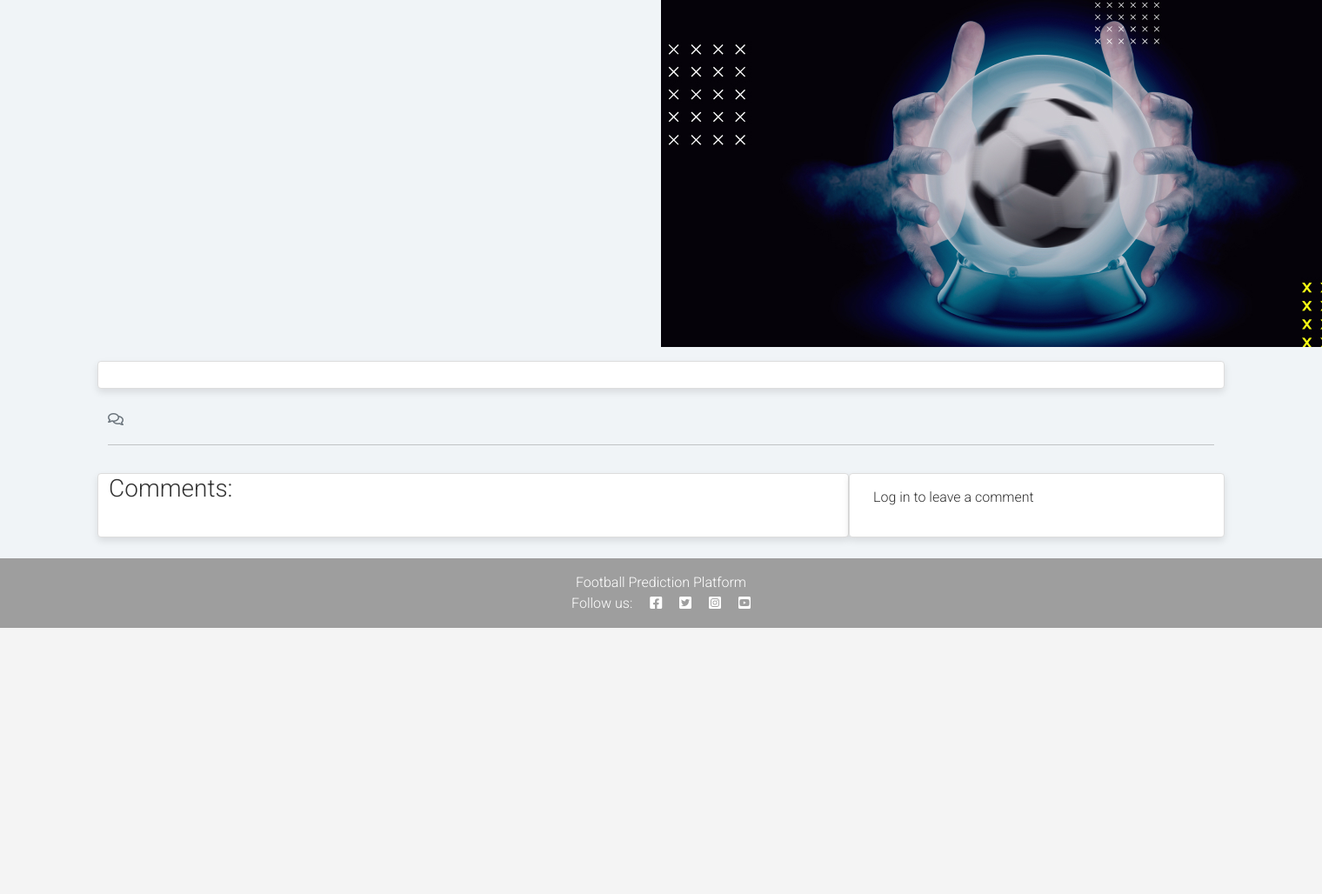
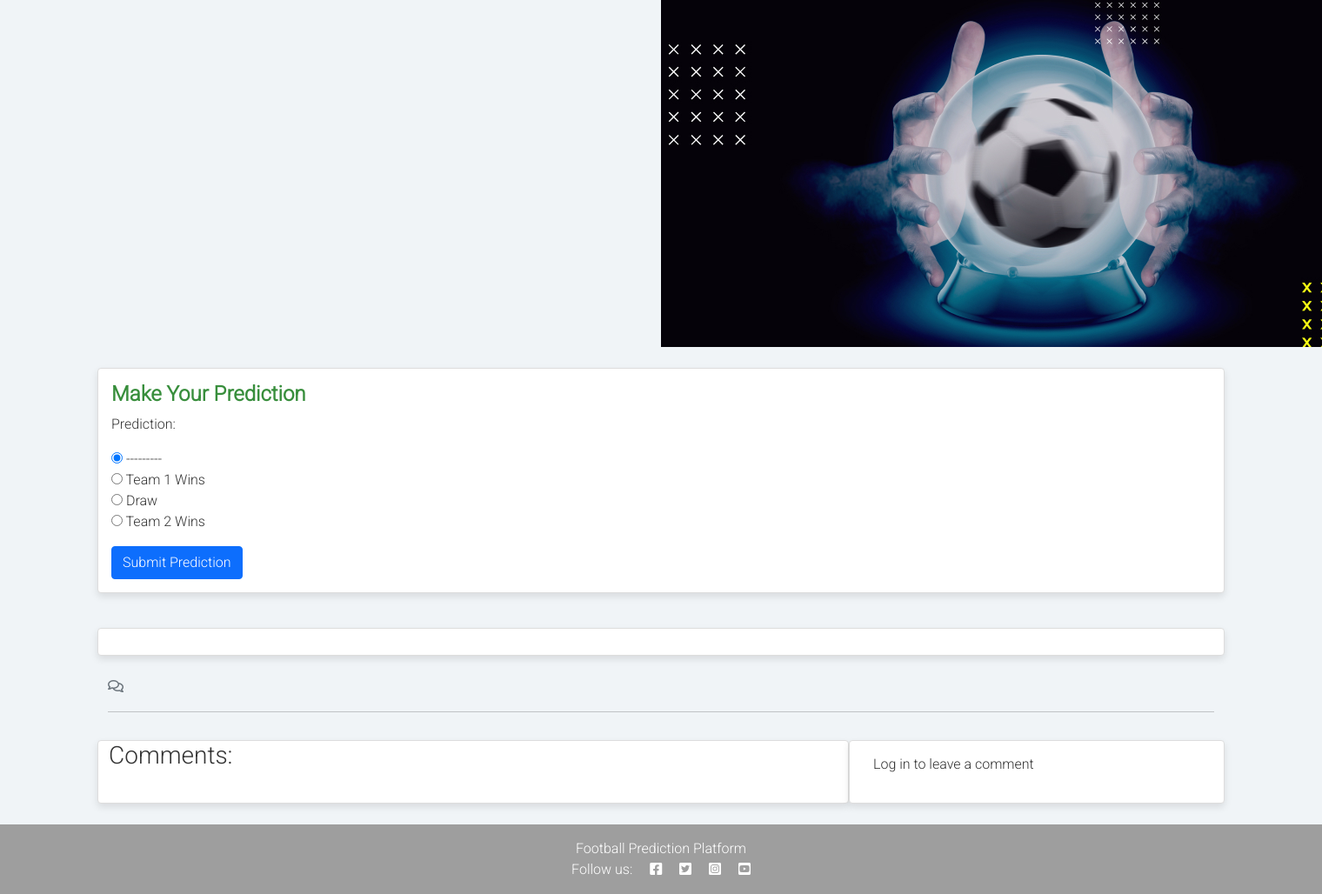
Before and after one commit to slucaci/Football-prediction-project4, a Django app: template predictions/templates/predictions/event_detail.html in a window 1520 px wide; the page is wider, and only the part inside the window is pictured. Shown: the part 145-1173 px from the top of that part at 87% size. Before the commit the page ends 867 px from the top of that part, so only its background shows below. Run offline with Django 4.2, Linux system fonts and the light colour scheme; the template is opened without the code that fills it: values that come from a table or form of the project are taken from there, others are empty; some libraries are stand-ins or nearby versions.

Commit message:
Created prediction model. The user can predict just one time on each event

```diff
--- a/predictions/forms.py
+++ b/predictions/forms.py
@@ -1,7 +1,17 @@
 from django import forms
 from .models import Comment
+from .models import Prediction
 
 class CommentForm(forms.ModelForm):
     class Meta:
         model = Comment
         fields = ('name', 'email', 'body')
+
+
+class PredictionForm(forms.ModelForm):
+    class Meta:
+        model = Prediction
+        fields = ['prediction']
+        widgets = {
+            'prediction': forms.RadioSelect
+        }
--- a/predictions/models.py
+++ b/predictions/models.py
@@ -43,3 +43,22 @@ class Comment(models.Model):
 
     def __str__(self):
         return f"Comment {self.body} by {self.author}"
+
+
+class Prediction(models.Model):
+    PREDICTION_CHOICES = (
+        ('X1', 'Team 1 Wins'),
+        ('DRAW', 'Draw'),
+        ('X2', 'Team 2 Wins'),
+    )
+
+    event = models.ForeignKey(Event, on_delete=models.CASCADE, related_name="predictions")
+    user = models.ForeignKey(User, on_delete=models.CASCADE)
+    prediction = models.CharField(max_length=4, choices=PREDICTION_CHOICES)
+    created_on = models.DateTimeField(auto_now_add=True)
+
+    class Meta:
+        unique_together = ('event', 'user')
+
+    def __str__(self):
+        return f"{self.user.username} predicted {self.get_prediction_display()} for {self.event.title}"
--- a/predictions/templates/predictions/event_detail.html
+++ b/predictions/templates/predictions/event_detail.html
@@ -22,7 +22,24 @@
     </div>
   </div>
 </div>
-
+{% if existing_prediction %}
+<p class="text-danger bg-light p-3 mb-2 fw-bold">
+  You predicted: {{ existing_prediction.get_prediction_display }}
+</p>
+{% else %}
+<div class="card mt-4">
+  <div class="card-body">
+    <h5 class="card-title">Make Your Prediction</h5>
+    <form method="POST">
+      {% csrf_token %} {{ prediction_form.as_p }}
+      <button type="submit" name="submit_prediction" class="btn btn-primary">
+        Submit Prediction
+      </button>
+    </form>
+  </div>
+</div>
+<div class="mt-4"></div>
+{% endif %}
 <div class="container">
   <div class="row">
     <div class="col card mb-4 mt-3 left top">
```
Also changed, not shown: predictions/views.py (+38 -23 lines), predictions/migrations/0009_prediction.py (added).
